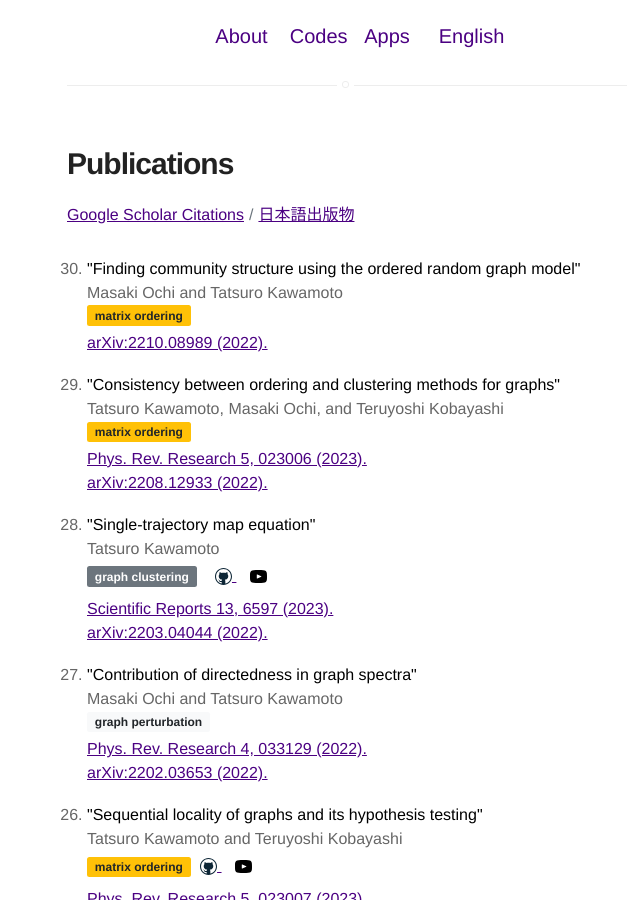
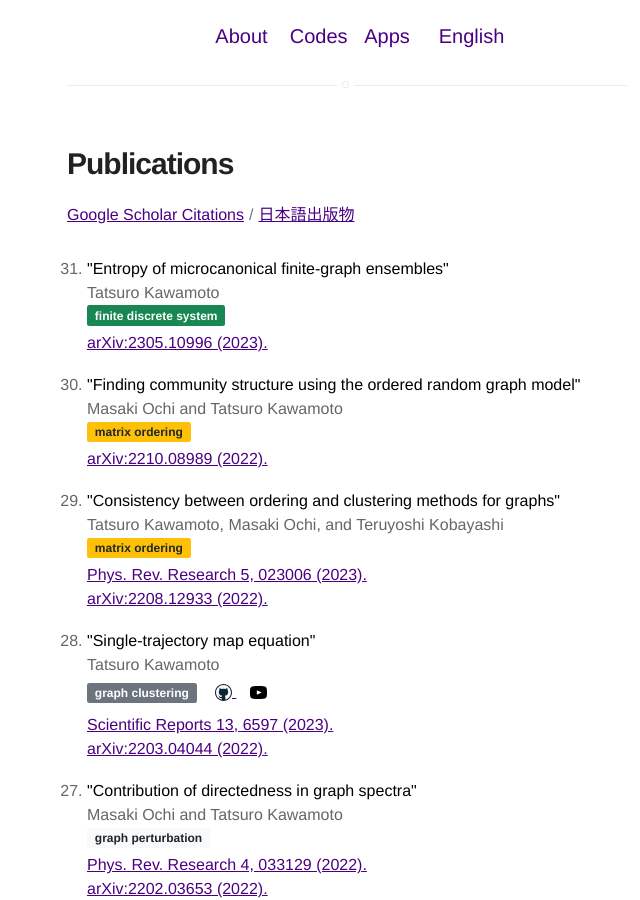
Before and after one commit to tatsuro-kawamoto-jp/tatsuro-kawamoto-jp.github.io, a Jekyll site: the page built from index.html, in a window 1280 px wide and 900 px high, scrolled down 468 px. Shown: the whole window, without its empty margins (293-933 px from the left). Built offline with Jekyll 4.4.1, drawn with Linux system fonts in a browser that asks for light colours.

Commit message:
Update index.html

```diff
--- a/index.html
+++ b/index.html
@@ -16,6 +16,15 @@ title: Home
 
 
 <ol reversed>
+  <li>
+    <strong>"Entropy of microcanonical finite-graph ensembles"</strong><br />
+    Tatsuro Kawamoto<br />
+    <h4>
+      <span class="badge bg-success me-2">finite discrete system</span>
+    </h4>
+    <a href="https://arxiv.org/abs/2305.10996" target="_blank">arXiv:2305.10996 (2023).</a>
+  </li>
+  <br />
   <li>
     <strong>"Finding community structure using the ordered random graph model"</strong><br />
     Masaki Ochi and Tatsuro Kawamoto<br />
```
